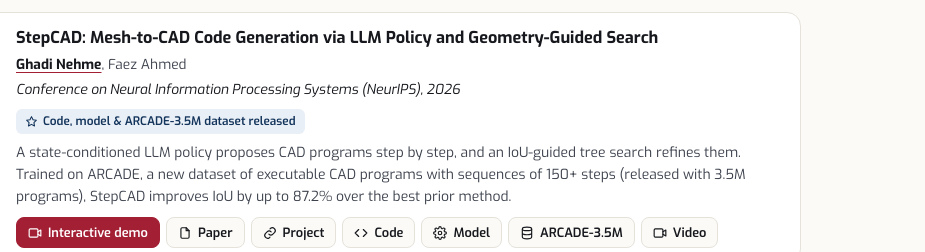
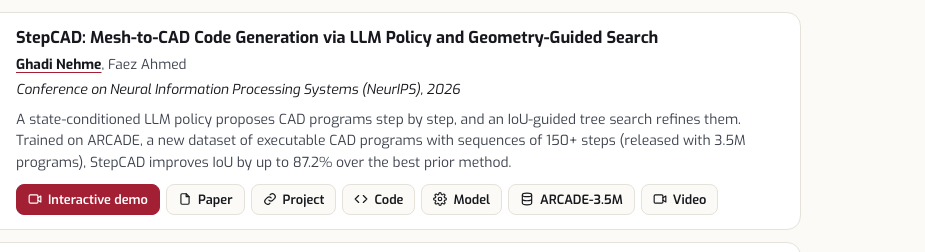
Before and after one commit to ghadinehme/ghadinehme.github.io, a plain HTML site: page publications.html in a window 1280 px wide. Shown: the part 573-825 px from the top of the page, 355-1280 px from the left. Drawn offline with Linux system fonts and the light colour scheme.

Commit message:
Remove StepCAD release badge
Co-Authored-By: Claude Opus 5.5 <noreply@anthropic.com>

```diff
--- a/publications.html
+++ b/publications.html
@@ -149,7 +149,6 @@
           <h3><a href="https://ghadinehme.com/stepcad.github.io/" target="_blank" rel="noopener">StepCAD: Mesh-to-CAD Code Generation via LLM Policy and Geometry-Guided Search</a></h3>
           <div class="authors"><span class="me">Ghadi Nehme</span>, Faez Ahmed</div>
           <div class="venue">Conference on Neural Information Processing Systems (NeurIPS), 2026</div>
-          <div class="badges"><span class="badge conf"><svg width="13" height="13"><use href="#i-star"/></svg>Code, model &amp; ARCADE-3.5M dataset released</span></div>
           <p class="tldr">A state-conditioned LLM policy proposes CAD programs step by step, and an IoU-guided tree search refines them. Trained on ARCADE, a new dataset of executable CAD programs with sequences of 150+ steps (released with 3.5M programs), StepCAD improves IoU by up to 87.2% over the best prior method.</p>
           <div class="pub-links">
             <a class="btn demo" href="index.html#stepcad"><svg><use href="#i-video"/></svg>Interactive demo</a>
```
